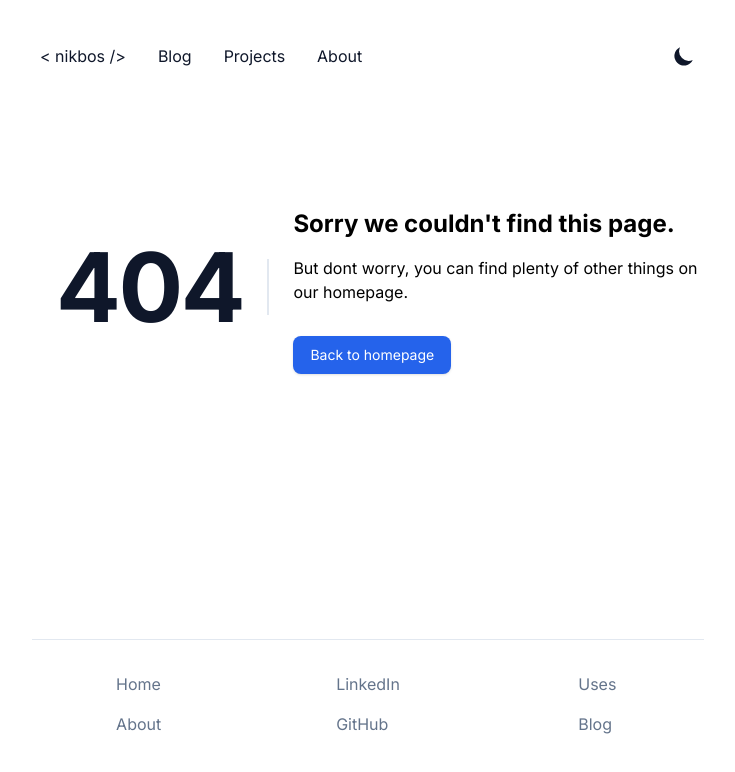
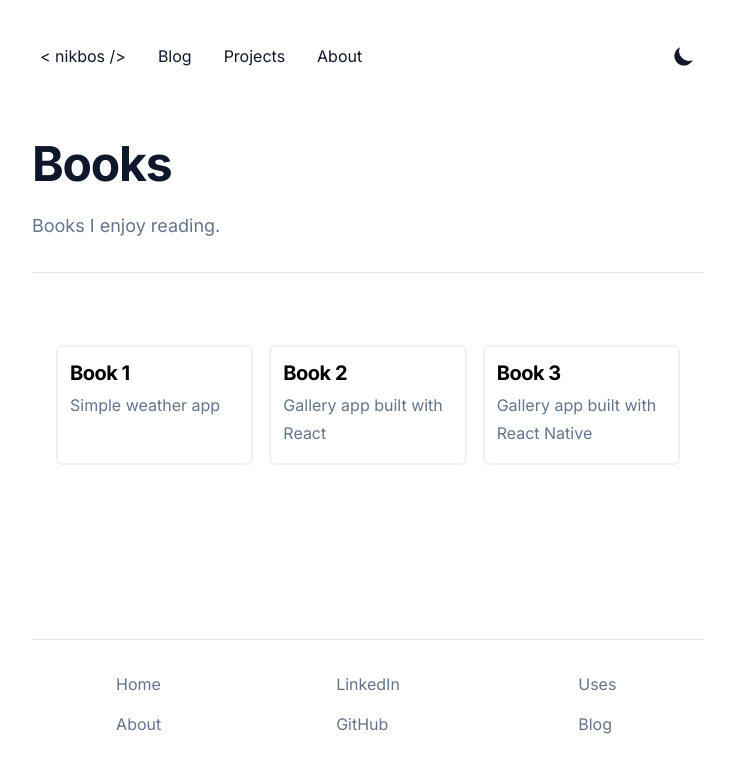
Before and after one commit to nikbos/portfolio, a Next.js app: page /books in a window 1280 px wide. Before the commit this address had no page. Shown: the top 772 px of the page, without its empty margins (272-1007 px from the left). Built offline with nearby package versions, Linux system fonts and the light colour scheme.

Commit message:
books page

```diff
--- /dev/null
+++ b/data/booksData.js
@@ -0,0 +1,22 @@
+const booksData = [
+  {
+    title: 'Book 1',
+    description: 'Simple weather app',
+    imgSrc: '',
+    href: 'https://github.com/nikbos/eReaderWeather',
+  },
+  {
+    title: 'Book 2',
+    description: 'Gallery app built with React',
+    imgSrc: '',
+    href: 'https://github.com/nikbos/reddit-battlestations',
+  },
+  {
+    title: 'Book 3',
+    description: 'Gallery app built with React Native',
+    imgSrc: '',
+    href: 'https://github.com/nikbos/r_native_battlestations',
+  },
+];
+
+export default booksData;
--- a/layouts/AuthorLayout.js
+++ b/layouts/AuthorLayout.js
@@ -18,6 +18,14 @@ export default function AuthorLayout({ children, frontMatter }) {
         <div className="items-start space-y-2  xl:gap-x-8 xl:space-y-0">
           <div className="pt-8 pb-8 prose dark:prose-dark max-w-none xl:col-span-2">{children}</div>
         </div>
+        <p>
+          <Link
+            href={'/books'}
+            className="special-underline no-underline hover:text-gray-100 dark:text-gray-100 hover:dark:text-gray-100"
+          >
+            Books
+          </Link>{' '}
+        </p>
       </div>
     </>
   );
--- /dev/null
+++ b/pages/books.js
@@ -0,0 +1,32 @@
+import booksData from '@/data/booksData';
+import Card from '@/components/Card';
+
+export default function Books() {
+  return (
+    <>
+      <div className="divide-y">
+        <div className="pt-6 pb-8 space-y-2 md:space-y-5 ">
+          <h1 className="text-3xl font-extrabold leading-9 tracking-tight text-gray-900 dark:text-gray-100 sm:text-4xl sm:leading-10 md:text-5xl md:leading-14">
+            Books
+          </h1>
+          <p className="text-lg leading-7 text-gray-500 dark:text-gray-400">
+            Books I enjoy reading.
+          </p>
+        </div>
+        <div className="py-12 ">
+          <div className="flex flex-wrap m-4">
+            {booksData.map((d) => (
+              <Card
+                key={d.title}
+                title={d.title}
+                description={d.description}
+                imgSrc={d.imgSrc}
+                href={d.href}
+              />
+            ))}
+          </div>
+        </div>
+      </div>
+    </>
+  );
+}
```
